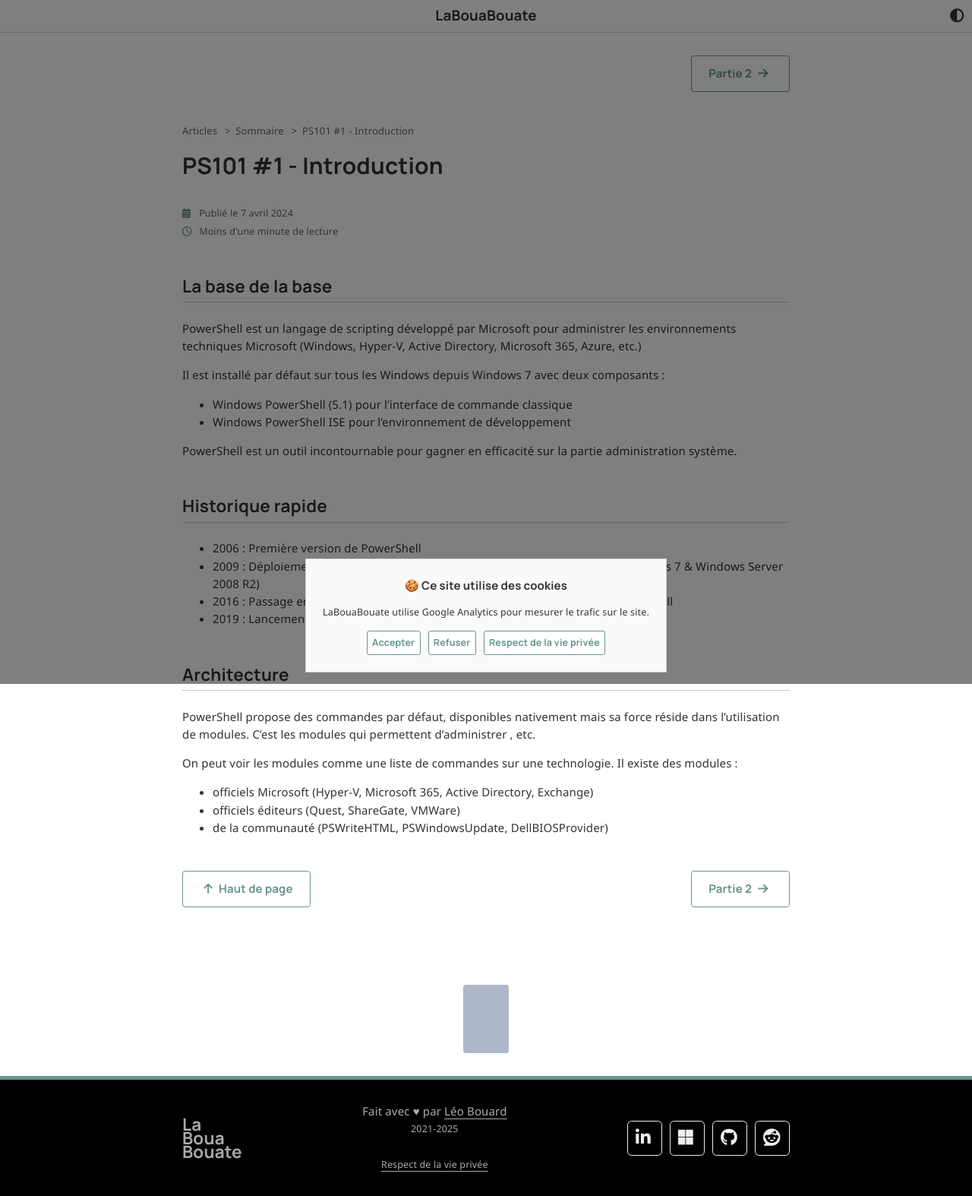
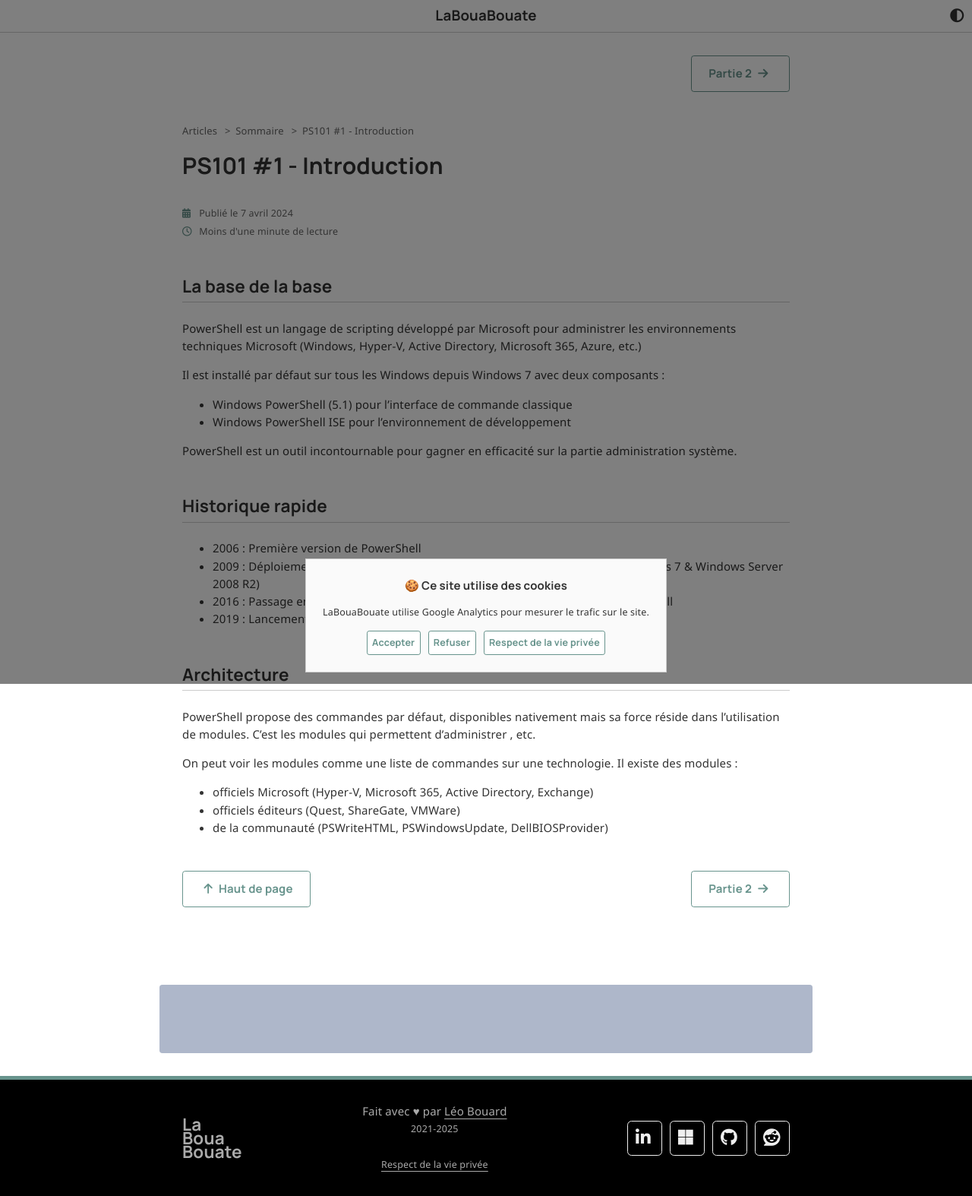
Before and after one commit to leobouard/leobouard.github.io, a Jekyll site: the page built from _posts/2024-04-07-cours-powershell-from-scratch-001.md, in a window 1280 px wide. Shown: the whole page at 76% size. Built offline with Jekyll 4.4.1, drawn with Linux system fonts in a browser that asks for light colours; nearby versions of some CDN libraries; some web fonts are replaced; comment, search, counter and statistics services are not loaded.

Commit message:
Update containers.scss

```diff
--- a/_sass/containers.scss
+++ b/_sass/containers.scss
@@ -1,6 +1,7 @@
 section.blog-post,
 section.blog-page,
 section.recommandation,
+section.comments,
 .fill-available {
     width: -moz-available;
     width: -webkit-fill-available;
```
